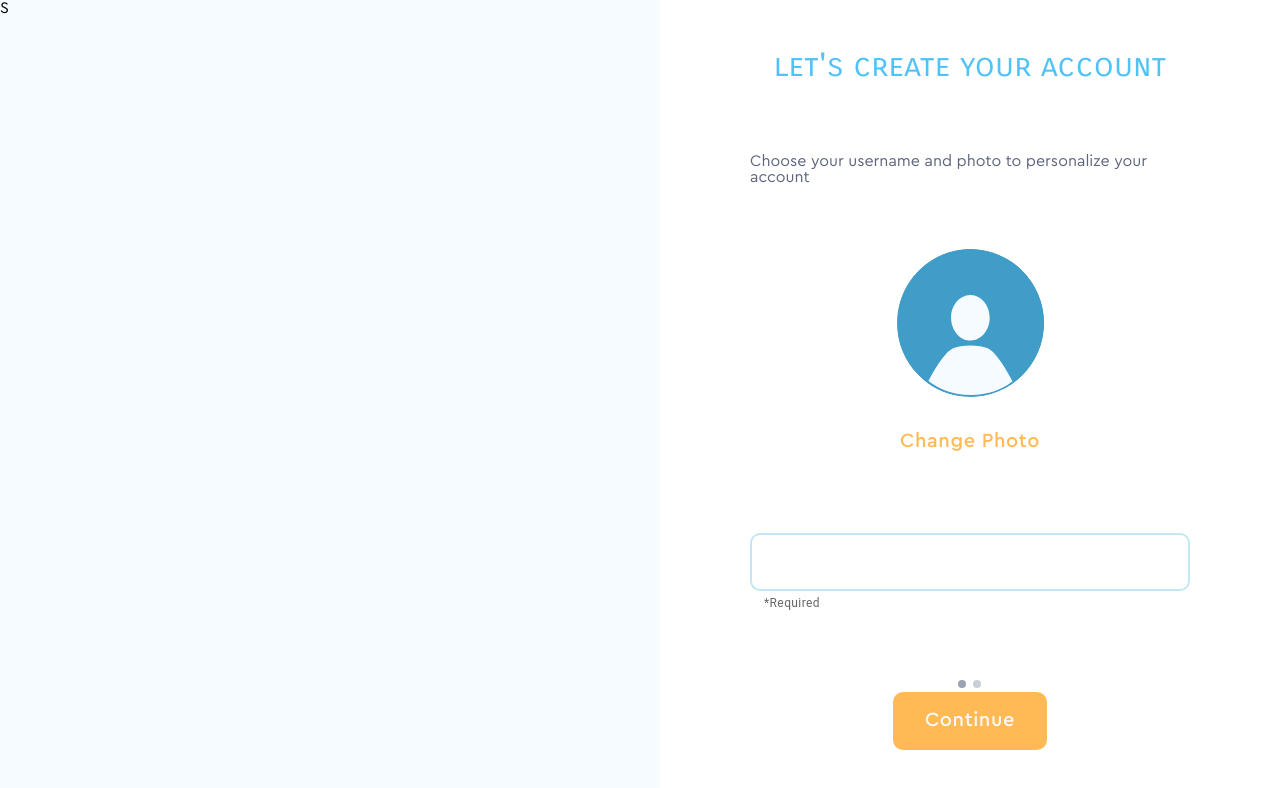
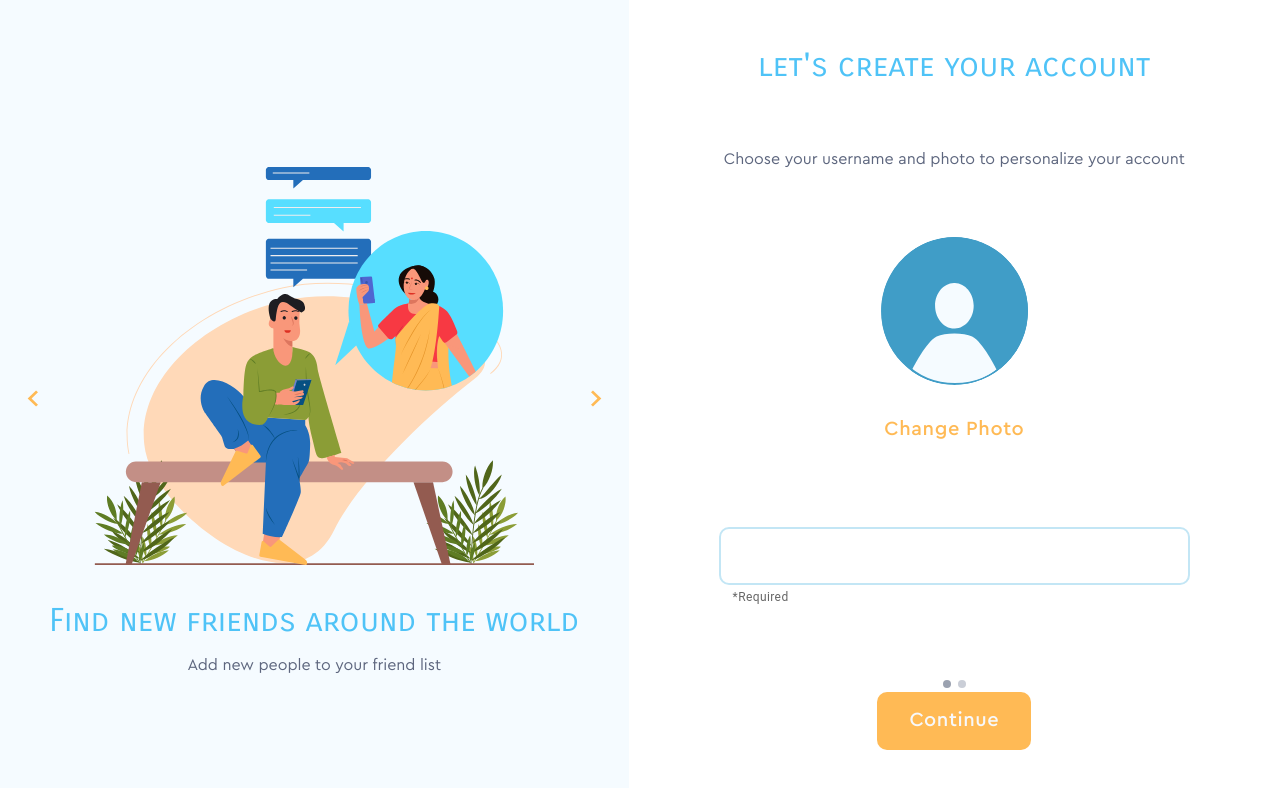
Before and after one commit to NikitOS-1/ChatCloud, a React (Vite) app: page / in a window 1280 px wide. Shown: the top 788 px of the page. Built offline with nearby package versions, Linux system fonts and the light colour scheme.

Commit message:
refactor(style): slider and typography response

```diff
--- a/src/Pages/LoginPage/Form/styled.ts
+++ b/src/Pages/LoginPage/Form/styled.ts
@@ -10,24 +10,3 @@ export const Container = styled.div`
     width: 100%;
   }
 `;
-
-export const H1 = styled.h1`
-  margin-bottom: 8px;
-  color: ${({ theme }) => theme.colors.primary.primaryBlue};
-  font-family: ${({ theme }) => theme.fonts.CarroisGothicSCRegular};
-  font-size: ${({ theme }) => theme.fontSizes.Regular32};
-
-  @media (max-width: 800px) {
-    font-size: ${({ theme }) => theme.fontSizes.Medium20};
-  }
-`;
-
-export const P = styled.p`
-  color: ${({ theme }) => theme.colors.neutralColors[500]};
-  font-family: ${({ theme }) => theme.fonts.CeraProRegular};
-  font-size: ${({ theme }) => theme.fontSizes.Medium16};
-
-  @media (max-width: 800px) {
-    font-size: ${({ theme }) => theme.fontSizes.Medium12};
-  }
-`;
--- a/src/Pages/LoginPage/LoginPage.tsx
+++ b/src/Pages/LoginPage/LoginPage.tsx
@@ -3,28 +3,19 @@ import { useMemo, useState } from 'react';
 import { AvatarSelect } from '../../components/AvatarSelect';
 import { Button } from '../../components/Button';
 import { Input } from '../../components/Input';
+import { Slider } from '../../components/Slider';
 import { Tabs } from '../../components/Tabs';
+import { H1, P } from '../../components/Typography';
 
-import { H1, P } from './Form/styled';
+import { slides } from './Slide/slides';
 import {
   FormContainerStyled,
   LoginPageStyled,
   SliderContainerStyled,
 } from './styled';
 
-// interface CountriesInterface {
-//   countries: CountryInterface[];
-// }
-
-// interface CountryInterface {
-//   code: string;
-//   country: string;
-// }
-
 export const LoginPage = () => {
   const [tabId, setTabId] = useState<string>('user');
-  // const [dataCountries, setDataCountries] = useState<CountryInterface[]>([]);
-  // const [selectedCountry, setSelectedCountry] = useState<string>('');
 
   const renderedTabContent = useMemo(() => {
     if (tabId === 'user') {
@@ -38,7 +29,12 @@ export const LoginPage = () => {
       );
     }
 
-    return <div>Some other</div>;
+    return (
+      <>
+        <div onClick={() => setTabId('user')}>Back</div>
+        <div>interests</div>
+      </>
+    );
   }, [tabId]);
 
   const handleContinueClick = () => {
@@ -52,7 +48,9 @@ export const LoginPage = () => {
 
   return (
     <LoginPageStyled>
-      <SliderContainerStyled>S</SliderContainerStyled>
+      <SliderContainerStyled>
+        <Slider slides={slides} autoPlay />
+      </SliderContainerStyled>
       <FormContainerStyled>
         {renderedTabContent}
         <div>
--- a/src/Pages/LoginPage/Slide/Slide.tsx
+++ b/src/Pages/LoginPage/Slide/Slide.tsx
@@ -1,4 +1,6 @@
 import styled from 'styled-components';
+
+import { H1, P } from '../../../components/Typography';
 
 interface SlideInterface<T = string> {
   src?: T;
@@ -7,7 +9,8 @@ interface SlideInterface<T = string> {
 }
 
 const Image = styled.img`
-  width: 100%;
+  margin-top: 40px;
+  width: 70%;
   height: auto;
 
   @media (max-width: 800px) {
@@ -15,35 +18,11 @@ const Image = styled.img`
   }
 `;
 
-const H1 = styled.h1`
-  color: ${({ theme }) => theme.colors.primary.primaryBlueText};
-  font-family: ${({ theme }) => theme.fonts.CarroisGothicSCRegular};
-  font-size: ${({ theme }) => theme.fontSizes.Regular32};
-  margin-top: 80px;
-
-  @media (max-width: 800px) {
-    font-size: ${({ theme }) => theme.fontSizes.Medium20};
-    margin-top: 30px;
-  }
-`;
-
-const P = styled.p`
-  color: ${({ theme }) => theme.colors.neutralColors[500]};
-  font-family: ${({ theme }) => theme.fonts.CeraProRegular};
-  font-size: ${({ theme }) => theme.fontSizes.Medium16};
-  margin: 10px 0px 120px 0px;
-
-  @media (max-width: 800px) {
-    font-size: ${({ theme }) => theme.fontSizes.Medium12};
-    margin: 5px 0px 60px 0px;
-  }
-`;
-
 export const Slide = ({ src, title, description }: SlideInterface) => {
   return (
     <>
       <Image src={src} alt={title} />
-      <H1>{title}</H1>
+      <H1 style={{ margin: '40px 0px 20px 0px' }}>{title}</H1>
       <P>{description}</P>
     </>
   );
--- a/src/Pages/LoginPage/styled.ts
+++ b/src/Pages/LoginPage/styled.ts
@@ -1,46 +1,4 @@
 import styled from 'styled-components';
-
-export const Container = styled.div`
-  display: flex;
-`;
-
-export const SliderContainer = styled.div`
-  flex: 16 16;
-  background-color: red;
-`;
-
-export const FormContainer = styled.div`
-  flex: 14 14;
-`;
-
-export const ButtonContainer = styled.div`
-  margin-top: 40px;
-  display: flex;
-  align-items: center;
-  flex-direction: column;
-
-  p {
-    margin-top: 48px;
-    color: ${({ theme }) => theme.colors.neutralColors[300]};
-    font-family: ${({ theme }) => theme.fonts.CeraProMedium};
-    font-size: ${({ theme }) => theme.fontSizes.Medium16};
-  }
-
-  a {
-    text-decoration: none;
-    color: ${({ theme }) => theme.colors.primary.primaryYellow};
-  }
-
-  @media (max-width: 800px) {
-    margin-bottom: 10px;
-
-    p {
-      margin-top: 32px;
-      padding: 16px;
-      font-size: ${({ theme }) => theme.fontSizes.Medium12};
-    }
-  }
-`;
 
 export const LoginPageStyled = styled.div`
   display: flex;
@@ -49,8 +7,12 @@ export const LoginPageStyled = styled.div`
 
 export const SliderContainerStyled = styled.div`
   display: flex;
-  flex: 18 18;
+  flex: 16 16;
   background-color: ${({ theme }) => theme.colors.primary.blue10};
+
+  @media (max-width: 800px) {
+    display: none;
+  }
 `;
 
 export const FormContainerStyled = styled.div`
--- a/src/components/Input/styled.ts
+++ b/src/components/Input/styled.ts
@@ -22,7 +22,7 @@ export const TextFieldStyled = styled(TextField)`
     font-size: ${({ theme }) => theme.fontSizes.Medium20};
 
     @media (max-width: 800px) {
-      width: 358px;
+      height: 47px;
     }
 
     fieldset {
--- a/src/components/Slider/styled.ts
+++ b/src/components/Slider/styled.ts
@@ -6,14 +6,12 @@ export const SliderContainer = styled.div`
   height: 100%;
   overflow: hidden;
   box-sizing: border-box;
-
-  @media (max-width: 800px) {
-    padding-top: 50px;
-  }
+  display: flex;
+  align-items: center;
+  justify-content: center;
 `;
 
 export const SliderWrapper = styled.div<{ $translateValue: number }>`
-  height: 100%;
   display: flex;
   transition: transform 0.5s ease;
   transform: translateX(${(props) => props.$translateValue}%);
--- /dev/null
+++ b/src/components/Typography.ts
@@ -0,0 +1,21 @@
+import styled from 'styled-components';
+
+export const H1 = styled.h1`
+  color: ${({ theme }) => theme.colors.primary.primaryBlue};
+  font-family: ${({ theme }) => theme.fonts.CarroisGothicSCRegular};
+  font-size: ${({ theme }) => theme.fontSizes.Regular32};
+
+  @media (max-width: 1120px) {
+    font-size: ${({ theme }) => theme.fontSizes.Regular24};
+  }
+`;
+
+export const P = styled.p`
+  color: ${({ theme }) => theme.colors.neutralColors[500]};
+  font-family: ${({ theme }) => theme.fonts.CeraProRegular};
+  font-size: ${({ theme }) => theme.fontSizes.Medium16};
+
+  @media (max-width: 1120px) {
+    font-size: ${({ theme }) => theme.fontSizes.Medium12};
+  }
+`;
```
